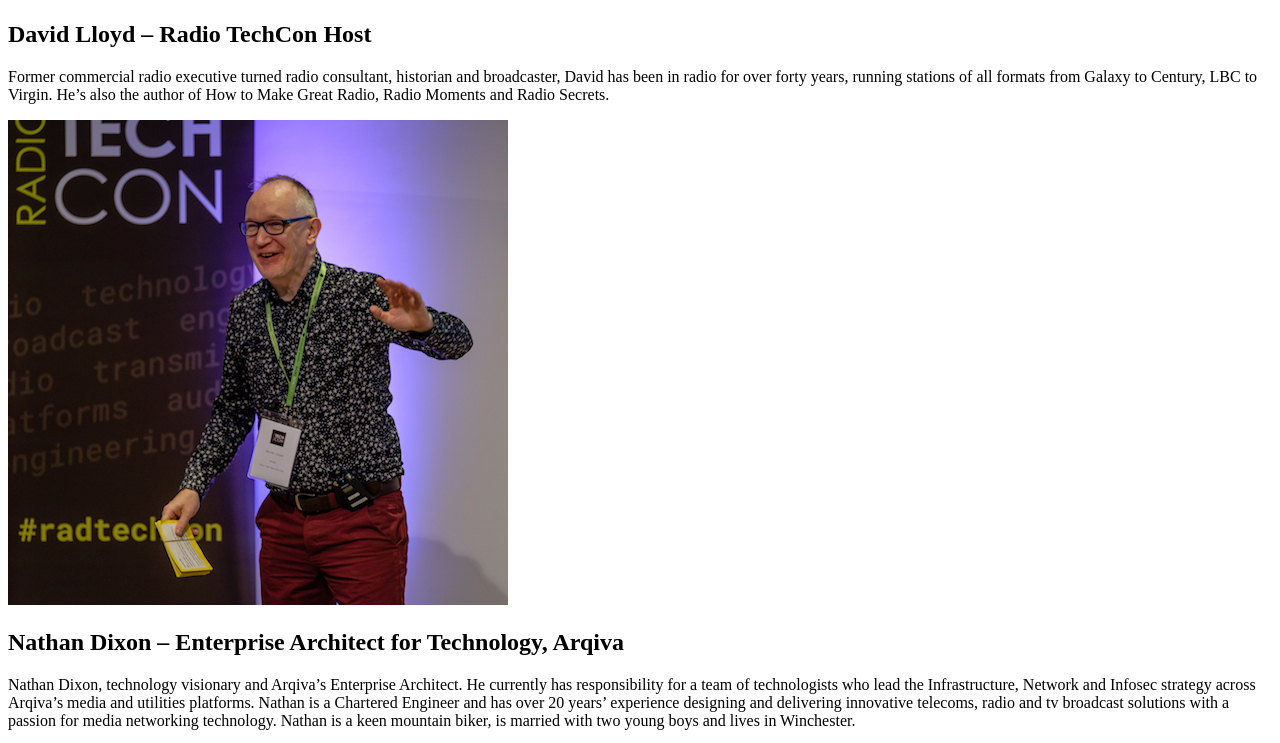
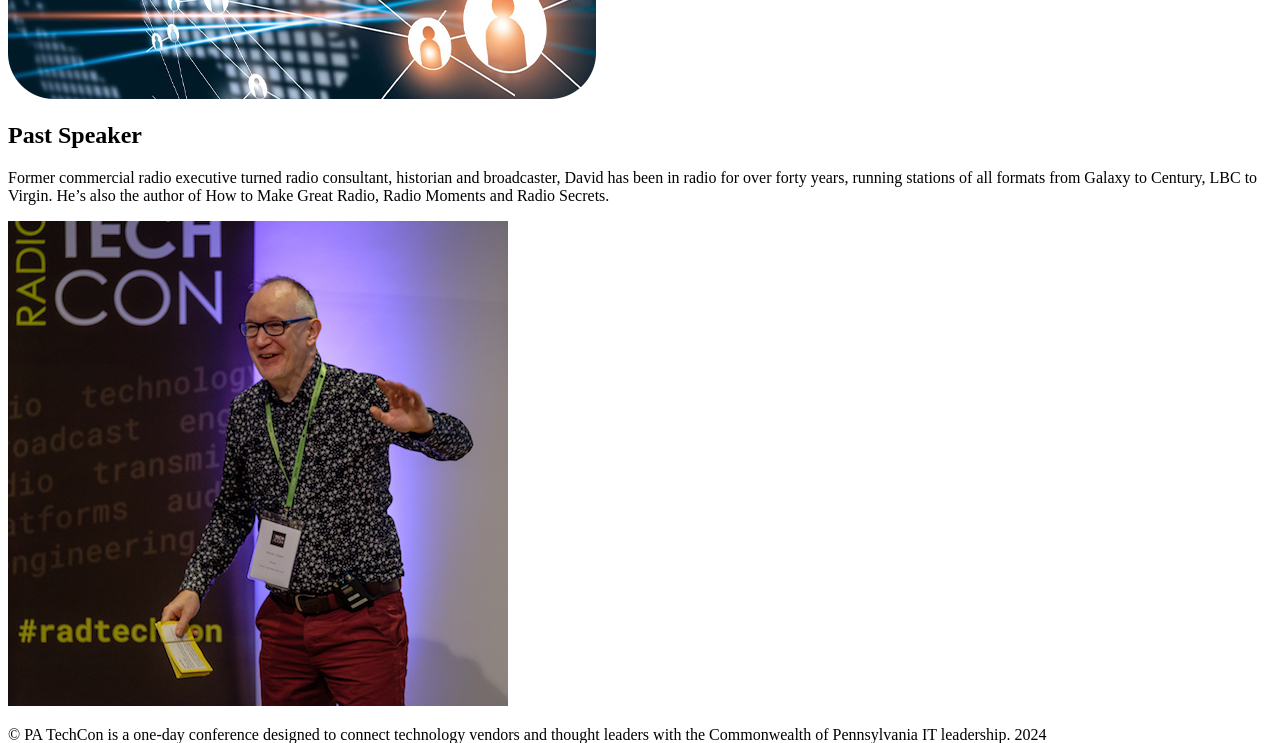
Before and after one commit to TuqaJalal/TechCon_HTML, a plain HTML site: page techcon_website/about.html in a window 1280 px wide. Shown: the part 920-1663 px from the top of the page. Drawn offline with Linux system fonts and the light colour scheme.

Commit message:
Update about.html

```diff
--- a/techcon_website/about.html
+++ b/techcon_website/about.html
@@ -18,19 +18,19 @@
       </nav>
     </header>
     <main>
-      <section>
-        <article class="history">
+      <article>
+        <h2>history</h2>
         <p>
           The TechCon conference has been run by different groups during its
-            history. Previously it was organised as part of the UK Radio
-            Festival, under The Radio Academy. Since 2016 it has been run
-            independently by TBC Media Ltd. due to limited resources at The
-            Radio Academy
+          history. Previously it was organised as part of the UK Radio Festival,
+          under The Radio Academy. Since 2016 it has been run independently by
+          TBC Media Ltd. due to limited resources at The Radio Academy
         </p>
         <img src="evolution.jpeg" alt="history" />
       </article>
 
-        <article class="mission">
+      <article>
+        <h2>mission</h2>
         <p>
           This culture optimizes the use of technologies and enhances
           competencies, aligning capabilities with organizational goals.
@@ -42,31 +42,17 @@
         <img src="techcon.png" alt="mission" />
       </article>
 
-        <article class="past speakers">
-          <h2>David Lloyd – Radio TechCon Host</h2>
+      <article>
+        <h2>Past Speaker</h2>
         <p>
           Former commercial radio executive turned radio consultant, historian
-            and broadcaster, David has been in radio for over forty years,
-            running stations of all formats from Galaxy to Century, LBC to
-            Virgin. He’s also the author of How to Make Great Radio, Radio
-            Moments and Radio Secrets.
+          and broadcaster, David has been in radio for over forty years, running
+          stations of all formats from Galaxy to Century, LBC to Virgin. He’s
+          also the author of How to Make Great Radio, Radio Moments and Radio
+          Secrets.
         </p>
         <img src="davidd.jpg" alt="david Lloyd" />
-          <h2>Nathan Dixon – Enterprise Architect for Technology, Arqiva</h2>
-          <p>
-            Nathan Dixon, technology visionary and Arqiva’s Enterprise
-            Architect. He currently has responsibility for a team of
-            technologists who lead the Infrastructure, Network and Infosec
-            strategy across Arqiva’s media and utilities platforms. Nathan is a
-            Chartered Engineer and has over 20 years’ experience designing and
-            delivering innovative telecoms, radio and tv broadcast solutions
-            with a passion for media networking technology. Nathan is a keen
-            mountain biker, is married with two young boys and lives in
-            Winchester.
-          </p>
-          <img src="nathan.jpeg" alt="Nathan" />
       </article>
-      </section>
     </main>
 
     <footer>
```
Lines whose indentation alone changed are shown as unchanged.
